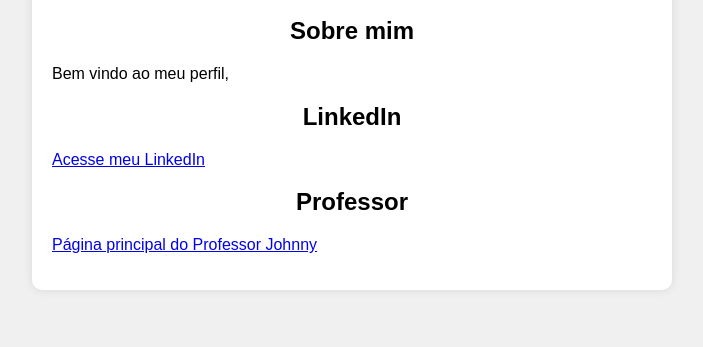
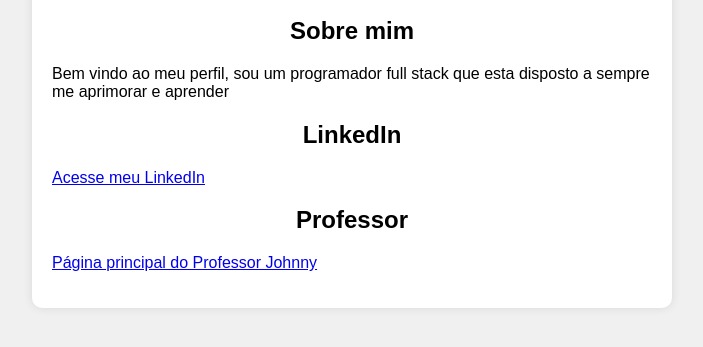
Before and after one commit to devjohnnydev/Aula_Git18-11, a plain HTML site: page Breno-Profile.html in a window 1280 px wide. Shown: the part 161-508 px from the top of the page, without its empty margins (288-991 px from the left). Drawn offline with Linux system fonts and the light colour scheme.

Commit message:
pasta enviada pra o git hub

```diff
--- a/Breno-Profile.html
+++ b/Breno-Profile.html
@@ -11,7 +11,7 @@
     <p>Aluno do curso de Desenvolvimento de Sistemas.</p>
 
     <h2>Sobre mim</h2>
-    <p>Bem vindo ao meu perfil, </p>
+    <p>Bem vindo ao meu perfil, sou um programador full stack que esta disposto a sempre me aprimorar e aprender </p>
 
     <h2>LinkedIn</h2>
     <p>
```
